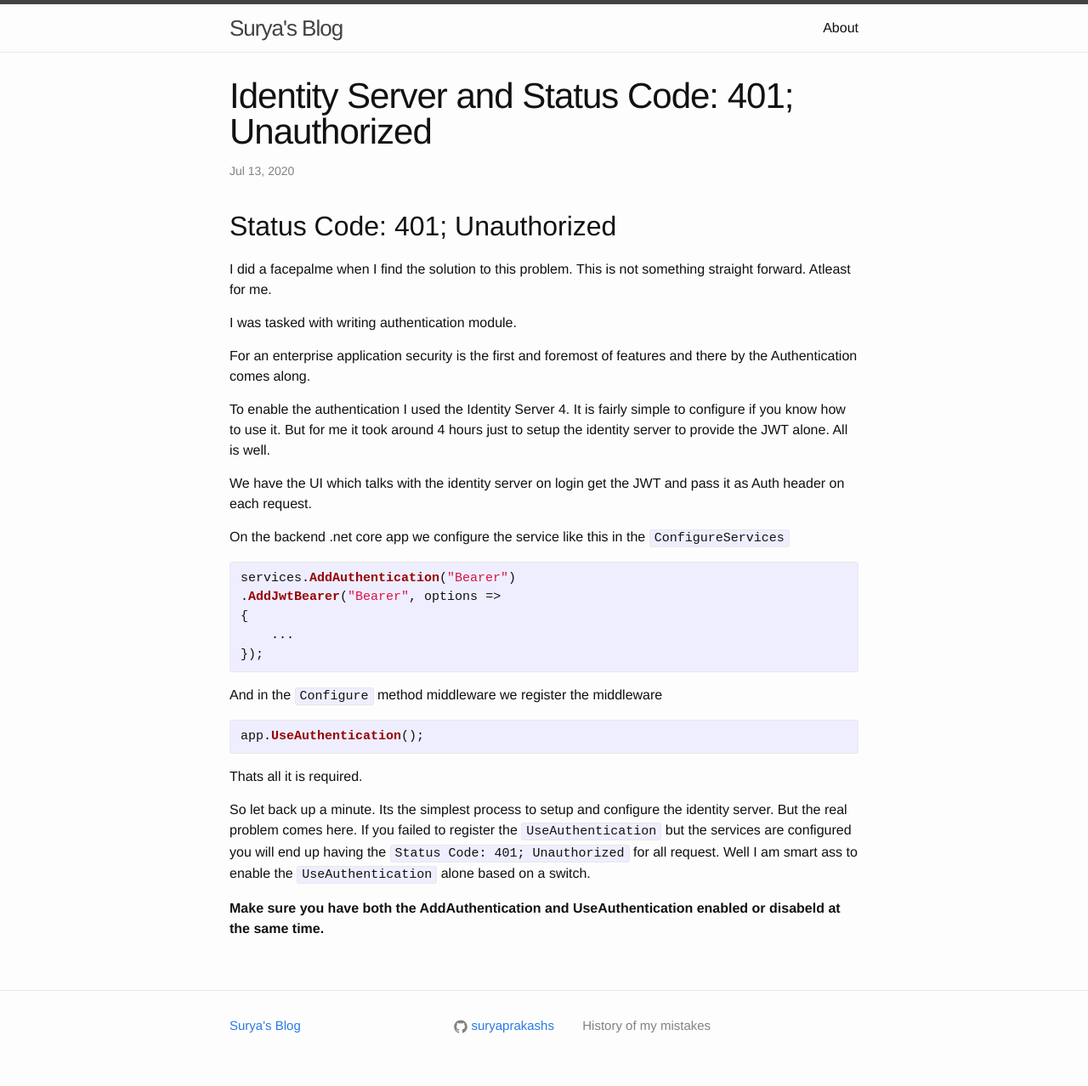
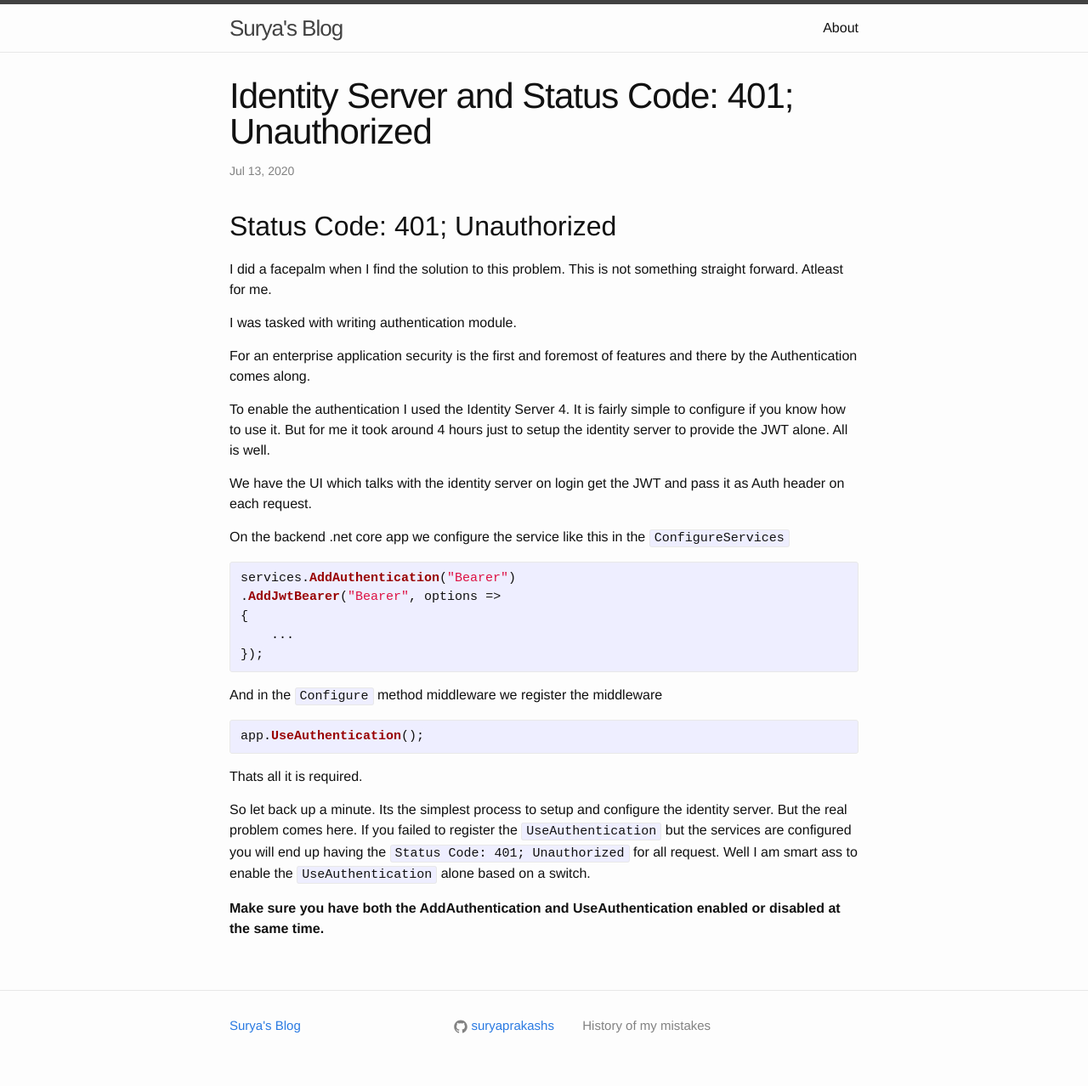
Before and after one commit to suryaprakashs/suryaprakashs.github.io, a Jekyll site: the page built from _posts/2020-07-13-middleware-3-pipeline-order.markdown, in a window 1280 px wide. Shown: the whole page at 85% size. Built offline with Jekyll 4.4.1, drawn with Linux system fonts in a browser that asks for light colours.

```diff
--- a/_posts/2020-07-13-middleware-3-pipeline-order.markdown
+++ b/_posts/2020-07-13-middleware-3-pipeline-order.markdown
@@ -1,13 +1,13 @@
 ---
 layout: post
 title:  "Identity Server and Status Code: 401; Unauthorized"
-date:   2020-07-13 19:48:27 +0530
+date:   2020-07-13 21:48:27 +0530
 categories: c# .net-core identity-server
 ---
 
 <h2> Status Code: 401; Unauthorized </h2>
 
-I did a facepalme when I find the solution to this problem. This is not something straight forward. Atleast for me.
+I did a facepalm when I find the solution to this problem. This is not something straight forward. Atleast for me.
 
 I was tasked with writing authentication module.
 
@@ -41,4 +41,4 @@ Thats all it is required.
 
 So let back up a minute. Its the simplest process to setup and configure the identity server. But the real problem comes here. If you failed to register the `UseAuthentication` but the services are configured you will end up having the `Status Code: 401; Unauthorized` for all request. Well I am smart ass to enable the `UseAuthentication` alone based on a switch.
 
-<b>Make sure you have both the AddAuthentication and UseAuthentication enabled or disabeld at the same time.</b>
+<b>Make sure you have both the AddAuthentication and UseAuthentication enabled or disabled at the same time.</b>
```
Also changed, not shown: _posts/2020-07-15-Select-N+1.markdown (added, +26 -0 lines).
